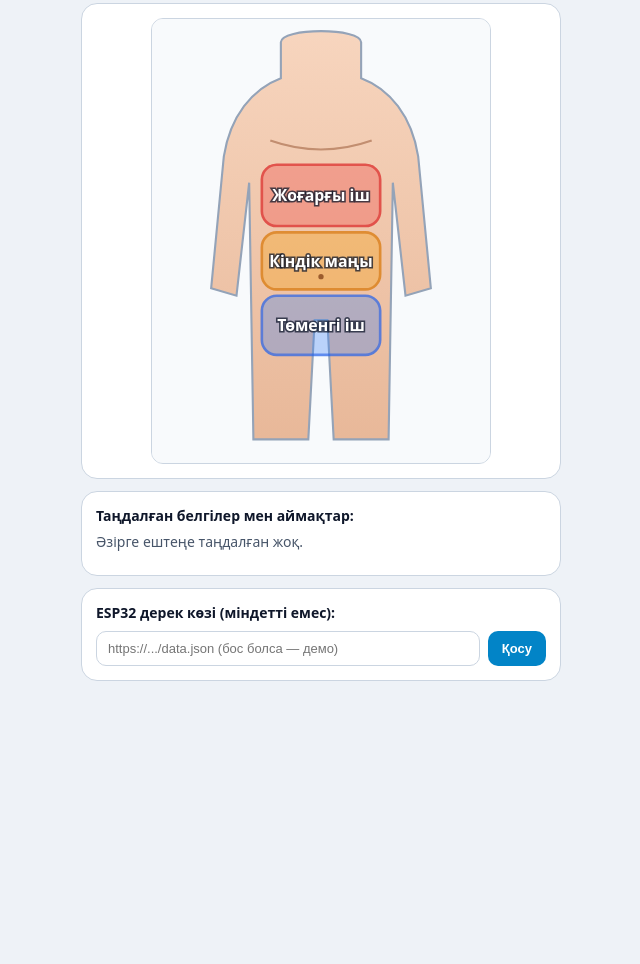
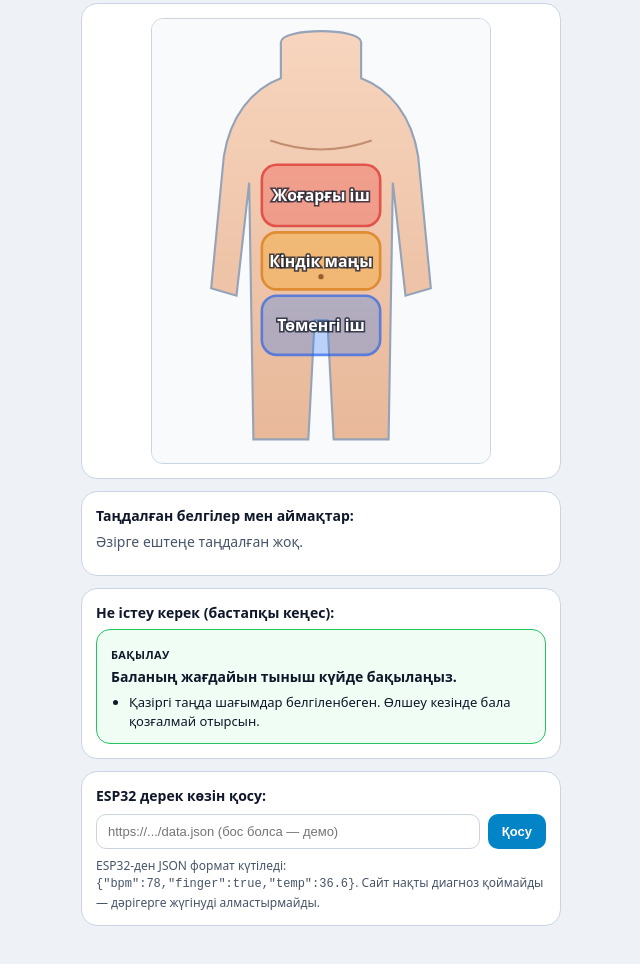
Before and after one commit to asetuzbekov404-web/health, a plain HTML site: page index.html in a window 1280 px wide. Shown: the part 344-1308 px from the top of the page, without its empty margins (319-959 px from the left). Before the commit the page ends 1077 px from the top, so only its background shows below. Drawn offline with Linux system fonts and the light colour scheme.

Commit message:
Enhance advice box and alert styles in index.html
Added new advice box and updated styles for alerts.

```diff
--- a/index.html
+++ b/index.html
@@ -13,6 +13,12 @@
       --line: #cbd5e1;
       --accent: #0284c7;
       --accent-soft: rgba(2, 132, 199, 0.12);
+      --warn-bg: #fffbeb;
+      --warn-line: #f59e0b;
+      --danger-bg: #fef2f2;
+      --danger-line: #ef4444;
+      --ok-bg: #f0fdf4;
+      --ok-line: #22c55e;
       --upper: rgba(239, 68, 68, 0.45);
       --upper-stroke: #dc2626;
       --mid: rgba(245, 158, 11, 0.45);
@@ -30,7 +36,7 @@
       font-family: system-ui, -apple-system, "Segoe UI", Roboto, sans-serif;
       background: var(--bg);
       color: var(--ink);
-      padding: 16px 12px 40px;
+      padding: 16px 12px 44px;
       line-height: 1.45;
     }
 
@@ -204,6 +210,46 @@
       color: var(--accent);
     }
 
+    .advice-box {
+      border-radius: 14px;
+      padding: 12px 14px;
+      border: 1.5px solid var(--ok-line);
+      background: var(--ok-bg);
+    }
+
+    .advice-box.warn {
+      border-color: var(--warn-line);
+      background: var(--warn-bg);
+    }
+
+    .advice-box.danger {
+      border-color: var(--danger-line);
+      background: var(--danger-bg);
+    }
+
+    .advice-badge {
+      display: inline-block;
+      font-size: 11px;
+      font-weight: 800;
+      text-transform: uppercase;
+      letter-spacing: 0.4px;
+      margin-bottom: 4px;
+    }
+
+    .advice-main {
+      margin: 0 0 6px;
+      font-size: 14px;
+      font-weight: 700;
+      color: var(--ink);
+    }
+
+    .advice-steps {
+      margin: 0;
+      padding-left: 18px;
+      font-size: 13px;
+      color: var(--ink);
+    }
+
     .cfg-row {
       display: flex;
       gap: 8px;
@@ -227,6 +273,12 @@
       font-weight: 700;
       font-size: 13px;
       cursor: pointer;
+    }
+
+    .esp-note {
+      margin: 8px 0 0;
+      font-size: 12px;
+      color: var(--muted);
     }
   </style>
 </head>
@@ -261,7 +313,6 @@
 
     <div class="card">
       <div class="diagram-wrap">
-        <!-- Анатомическая схема корпуса и 3 зоны живота на казахском -->
         <svg class="abdomen-svg" viewBox="0 0 320 420" role="group" aria-label="Іш аймақтары">
           <defs>
             <linearGradient id="skinGrad" x1="0" y1="0" x2="0" y2="1">
@@ -270,7 +321,6 @@
             </linearGradient>
           </defs>
 
-          <!-- Фон и контур тела -->
           <rect x="0" y="0" width="320" height="420" fill="#f8fafc" />
           <path
             d="M122,22 C122,8 198,8 198,22 L198,56 C225,66 246,92 252,130 L264,255 L240,262 L228,155 L224,398 L172,398 L166,285 L154,285 L148,398 L96,398 L92,155 L80,262 L56,255 L68,130 C74,92 95,66 122,56 Z"
@@ -279,7 +329,6 @@
             stroke-width="2"
           />
 
-          <!-- Көкірек / қабырға сызықтары -->
           <path
             d="M112,115 Q160,132 208,115"
             fill="none"
@@ -287,7 +336,6 @@
             stroke-width="2"
           />
 
-          <!-- 1. Жоғарғы іш -->
           <rect
             id="zone-upper"
             class="zone"
@@ -306,7 +354,6 @@
           />
           <text x="160" y="167" class="zone-label">Жоғарғы іш</text>
 
-          <!-- 2. Кіндік маңы -->
           <rect
             id="zone-mid"
             class="zone"
@@ -325,10 +372,8 @@
           />
           <text x="160" y="229" class="zone-label">Кіндік маңы</text>
 
-          <!-- Кіндік нүктесі -->
           <circle cx="160" cy="244" r="2.5" fill="#78350f" opacity="0.7" />
 
-          <!-- 3. Төменгі іш -->
           <rect
             id="zone-lower"
             class="zone"
@@ -357,26 +402,103 @@
     </div>
 
     <div class="card">
-      <p class="summary-title">ESP32 дерек көзі (міндетті емес):</p>
+      <p class="summary-title">Не істеу керек (бастапқы кеңес):</p>
+      <div id="adviceBox" class="advice-box">
+        <span id="adviceBadge" class="advice-badge">Бақылау</span>
+        <p id="adviceMain" class="advice-main">Белгілер мен іш аймағын таңдаңыз.</p>
+        <ul id="adviceSteps" class="advice-steps">
+          <li>Баланы тыныш жағдайға отырғызып немесе жатқызып, пульс пен температураны бақылаңыз.</li>
+        </ul>
+      </div>
+    </div>
+
+    <div class="card">
+      <p class="summary-title">ESP32 дерек көзін қосу:</p>
       <div class="cfg-row">
         <input id="jsonUrl" type="url" placeholder="https://.../data.json (бос болса — демо)" />
         <button id="applyUrl" type="button">Қосу</button>
       </div>
+      <p class="esp-note">
+        ESP32-ден JSON формат күтіледі: <code>{"bpm":78,"finger":true,"temp":36.6}</code>. Сайт нақты диагноз қоймайды — дәрігерге жүгінуді алмастырмайды.
+      </p>
     </div>
   </div>
 
   <script>
-    const checkboxes = Array.from(document.querySelectorAll('.chk input[type="checkbox"]'));
+    const chkDizziness = document.getElementById('chkDizziness');
+    const chkNausea = document.getElementById('chkNausea');
+    const checkboxes = [chkDizziness, chkNausea];
     const zones = Array.from(document.querySelectorAll('.zone'));
     const summaryText = document.getElementById('summaryText');
     const selectedPills = document.getElementById('selectedPills');
+    const adviceBox = document.getElementById('adviceBox');
+    const adviceBadge = document.getElementById('adviceBadge');
+    const adviceMain = document.getElementById('adviceMain');
+    const adviceSteps = document.getElementById('adviceSteps');
     const bpmOut = document.getElementById('bpmOut');
     const tempOut = document.getElementById('tempOut');
     const jsonUrlInput = document.getElementById('jsonUrl');
 
     const activeZones = new Set();
+    let currentBpm = null;
+    let currentTemp = null;
     let apiUrl = localStorage.getItem('gutscan_kk_api') || '';
     jsonUrlInput.value = apiUrl;
+
+    function updateAdvice() {
+      const hasDizzy = chkDizziness.checked;
+      const hasNausea = chkNausea.checked;
+      const hasLower = activeZones.has('Төменгі іш');
+      const hasUpper = activeZones.has('Жоғарғы іш');
+      const hasMid = activeZones.has('Кіндік маңы');
+      const highTemp = currentTemp !== null && currentTemp >= 38.0;
+      const highBpm = currentBpm !== null && currentBpm >= 115;
+
+      const steps = [];
+      let severity = 'ok';
+      let badge = 'Бақылау';
+      let mainText = 'Баланың жағдайын тыныш күйде бақылаңыз.';
+
+      if (hasLower || highTemp || (hasDizzy && hasNausea) || highBpm) {
+        severity = 'danger';
+        badge = 'Дәрігерге қаралу қажет';
+        mainText = 'Күмәнді белгілер немесе көрсеткіштер байқалады — маманға тезірек хабарласқан жөн.';
+      } else if (hasDizzy || hasNausea || hasUpper || hasMid) {
+        severity = 'warn';
+        badge = 'Назар аударыңыз';
+        mainText = 'Баланы тыныштандырып, ағзаның реакциясын қадағалаңыз.';
+      }
+
+      if (hasDizzy) {
+        steps.push('Бас айналғанда баланы отырғызып немесе жатқызып, кенет тұрғызбаңыз; таза ауа беріңіз.');
+      }
+      if (hasNausea) {
+        steps.push('Жүрек айнығанда ауыр тамақ бермей, суды аз-аздан, жиі ішкізіңіз.');
+      }
+      if (hasUpper) {
+        steps.push('Жоғарғы іш аймағы ауырса, тамақтанудан кейінгі жағдайды және қысым/температураны тексеріңіз.');
+      }
+      if (hasMid) {
+        steps.push('Кіндік маңындағы ауру кезінде нәжіс пен зәр шығару жиілігін бақылаңыз.');
+      }
+      if (hasLower) {
+        steps.push('Төменгі іш аймағы ауырса, ауырсынуды басатын дәріні дәрігерсіз бермей, маманға көрініңіз.');
+      }
+      if (highTemp) {
+        steps.push(`Температура жоғары (${currentTemp.toFixed(1)} °C) — бөлмені желдетіп, дәрігермен кеңесіңіз.`);
+      }
+      if (highBpm) {
+        steps.push(`Пульс жиілеген (${Math.round(currentBpm)} BPM) — тыныштық сақтап, жағдайын қайта өлшеңіз.`);
+      }
+      if (steps.length === 0) {
+        steps.push('Қазіргі таңда шағымдар белгіленбеген. Өлшеу кезінде бала қозғалмай отырсын.');
+      }
+
+      adviceBox.className = `advice-box ${severity === 'ok' ? '' : severity}`;
+      adviceBadge.textContent = badge;
+      adviceMain.textContent = mainText;
+      adviceSteps.innerHTML = steps.map((s) => `<li>${s}</li>`).join('');
+    }
 
     function updateSummary() {
       const checkedItems = checkboxes.filter((c) => c.checked).map((c) => c.value);
@@ -386,16 +508,17 @@
       selectedPills.innerHTML = '';
       if (all.length === 0) {
         summaryText.textContent = 'Әзірге ештеңе таңдалған жоқ.';
-        return;
+      } else {
+        summaryText.textContent = `Таңдалды (${all.length}):`;
+        all.forEach((label) => {
+          const span = document.createElement('span');
+          span.className = 'pill';
+          span.textContent = label;
+          selectedPills.appendChild(span);
+        });
       }
 
-      summaryText.textContent = `Таңдалды (${all.length}):`;
-      all.forEach((label) => {
-        const span = document.createElement('span');
-        span.className = 'pill';
-        span.textContent = label;
-        selectedPills.appendChild(span);
-      });
+      updateAdvice();
     }
 
     checkboxes.forEach((chk) => {
@@ -436,9 +559,12 @@
       if (!apiUrl) {
         const s = Date.now() / 1000;
         const bpm = Math.round(76 + Math.sin(s * 0.7) * 4);
-        const temp = (36.5 + Math.cos(s / 8) * 0.2).toFixed(1);
+        const temp = Number((36.5 + Math.cos(s / 8) * 0.2).toFixed(1));
+        currentBpm = bpm;
+        currentTemp = temp;
         bpmOut.textContent = `${bpm} BPM`;
-        tempOut.textContent = `${temp} °C`;
+        tempOut.textContent = `${temp.toFixed(1)} °C`;
+        updateAdvice();
         return;
       }
 
@@ -447,11 +573,30 @@
         if (!res.ok) throw new Error();
         const d = await res.json();
         const raw = d && d.latest ? d.latest : d;
-        bpmOut.textContent = raw.finger && raw.bpm ? `${Math.round(raw.bpm)} BPM` : '-- BPM';
-        tempOut.textContent = raw.temp !== undefined ? `${Number(raw.temp).toFixed(1)} °C` : '--.- °C';
+
+        if (raw.finger && raw.bpm) {
+          currentBpm = Number(raw.bpm);
+          bpmOut.textContent = `${Math.round(currentBpm)} BPM`;
+        } else {
+          currentBpm = null;
+          bpmOut.textContent = '-- BPM';
+        }
+
+        if (raw.temp !== undefined && Number.isFinite(Number(raw.temp))) {
+          currentTemp = Number(raw.temp);
+          tempOut.textContent = `${currentTemp.toFixed(1)} °C`;
+        } else {
+          currentTemp = null;
+          tempOut.textContent = '--.- °C';
+        }
+
+        updateAdvice();
       } catch (_) {
+        currentBpm = null;
+        currentTemp = null;
         bpmOut.textContent = '-- BPM';
         tempOut.textContent = '--.- °C';
+        updateAdvice();
       }
     }
 
```
